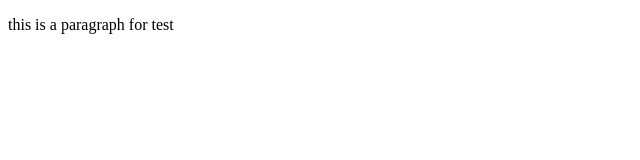
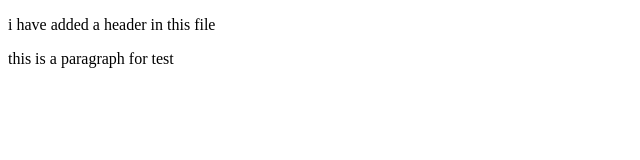
Before and after one commit to Majid293/git-project-two, a plain HTML site: page index.html in a window 1280 px wide. Shown: the whole page, without its empty margins (0-640 px from the left). Drawn offline with Linux system fonts and the light colour scheme.

Commit message:
added header

```diff
--- a/index.html
+++ b/index.html
@@ -6,6 +6,9 @@
     <title>Document</title>
 </head>
 <body>
+    <header>
+        <p>i have added a header in this file</p>
+    </header>
     <P>this is a paragraph for test</P>
 
 </body>
```
